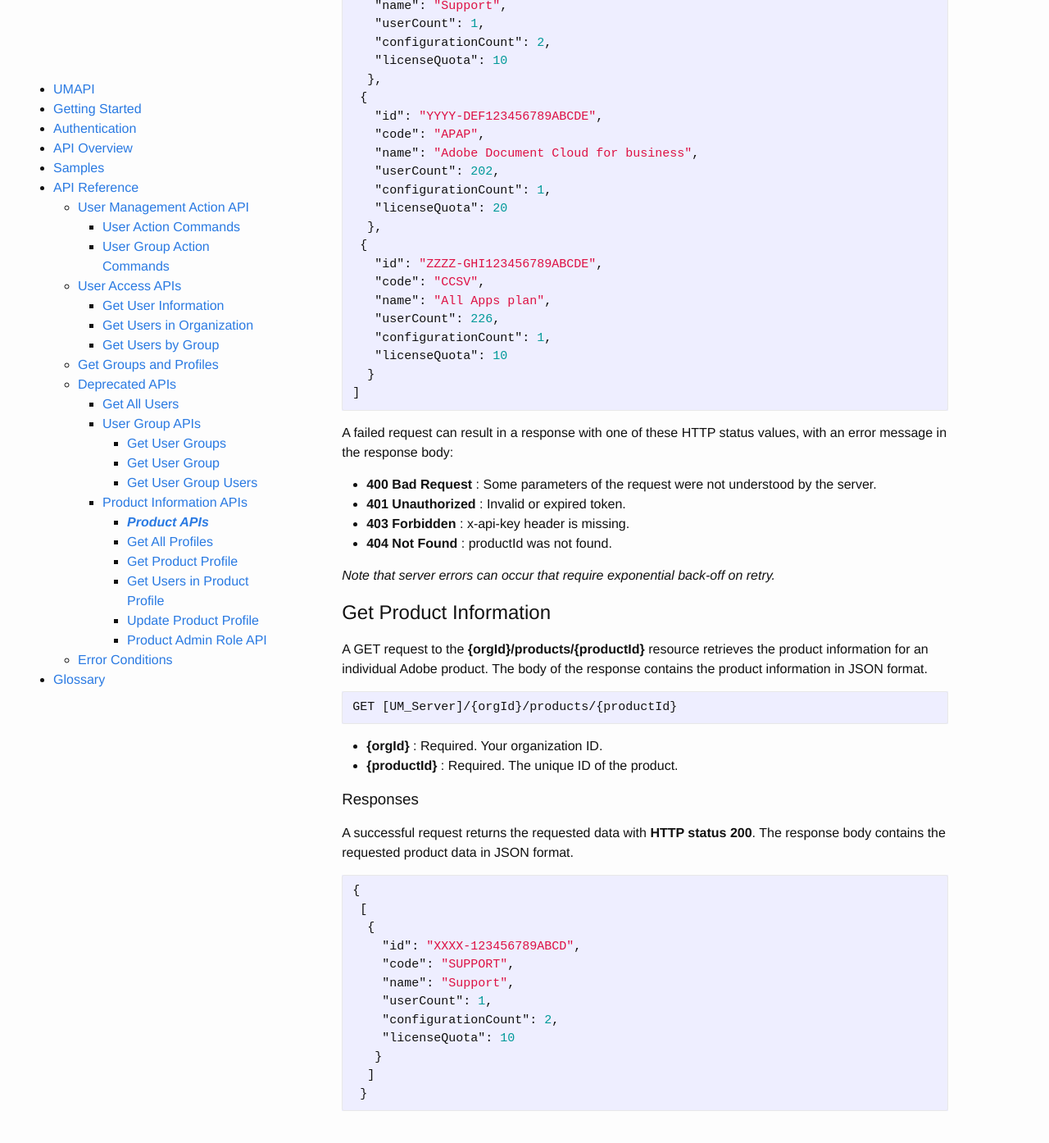
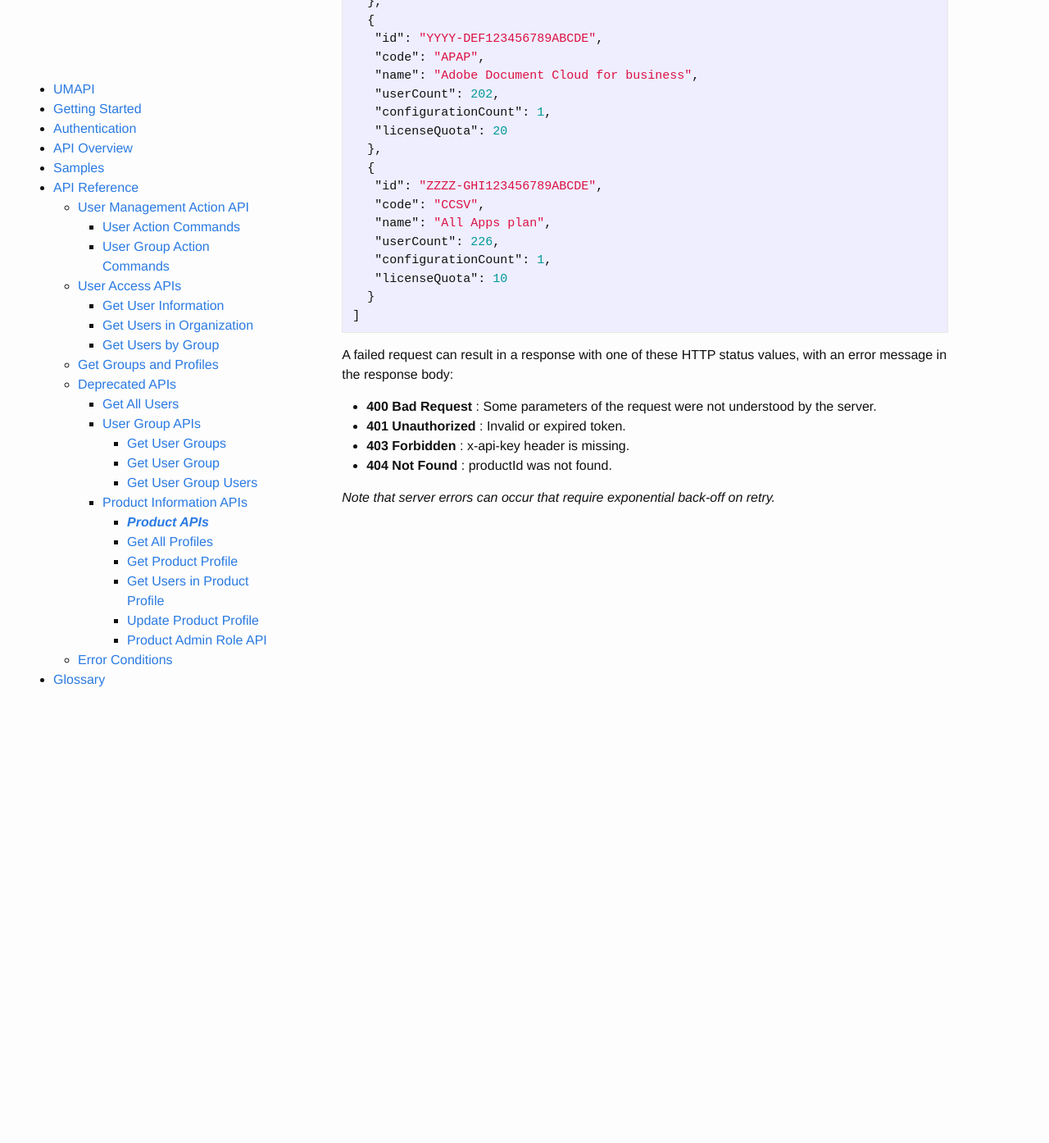
Before and after one commit to adobe-apiplatform/umapi-documentation, a Jekyll site: the page built from docs/en/api/QueryProducts.md, in a window 1280 px wide and 1400 px high, scrolled down 1085 px. Shown: the top 1394 px of the window at 82% size. Built offline with Jekyll 4.4.1, drawn with Linux system fonts in a browser that asks for light colours; some of the changed text lies outside the part shown.

Commit message:
Remove GET /products/{productId} API

````diff
--- a/docs/en/api/QueryProducts.md
+++ b/docs/en/api/QueryProducts.md
@@ -18,11 +18,6 @@ Product information defined for your organization in the [Admin Console](https:/
 
 ```
 GET /v2/usermanagement/{orgId}/products/
-```
-* Retrieve information for an individual product by its unique ID.
-
-```
-GET /v2/usermanagement/{orgId}/products/{productId}
 ```
 ### Request headers
 
@@ -58,7 +53,7 @@ A successful request returns a response with **HTTP status 200**. The response b
    "configurationCount": 2,
    "licenseQuota": 10
   },
- {
+  {
    "id": "YYYY-DEF123456789ABCDE",
    "code": "APAP",
    "name": "Adobe Document Cloud for business",
@@ -66,7 +61,7 @@ A successful request returns a response with **HTTP status 200**. The response b
    "configurationCount": 1,
    "licenseQuota": 20
   },
- {
+  {
    "id": "ZZZZ-GHI123456789ABCDE",
    "code": "CCSV",
    "name": "All Apps plan",
@@ -85,33 +80,3 @@ A failed request can result in a response with one of these HTTP status values,
 * **404 Not Found** : productId was not found.
 
 _Note that server errors can occur that require exponential back-off on retry._
-
-## Get Product Information
-
-A GET request to the **{orgId}/products/{productId}** resource retrieves the product information for an individual Adobe product. The body of the response contains the product information in JSON format.
-
-```
-GET [UM_Server]/{orgId}/products/{productId}
-```
-
-* **{orgId}** : Required. Your organization ID.
-* **{productId}** : Required. The unique ID of the product.
-
-### Responses
-
-A successful request returns the requested data with **HTTP status 200**. The response body contains the requested product data in JSON format.
-
-```json
-{
- [
-  {
-    "id": "XXXX-123456789ABCD",
-    "code": "SUPPORT",
-    "name": "Support",
-    "userCount": 1,
-    "configurationCount": 2,
-    "licenseQuota": 10
-   }
-  ]
- }
-```
````
